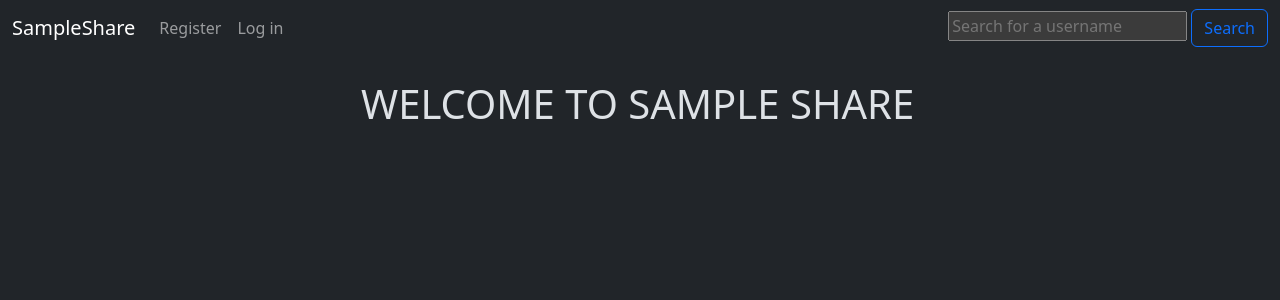
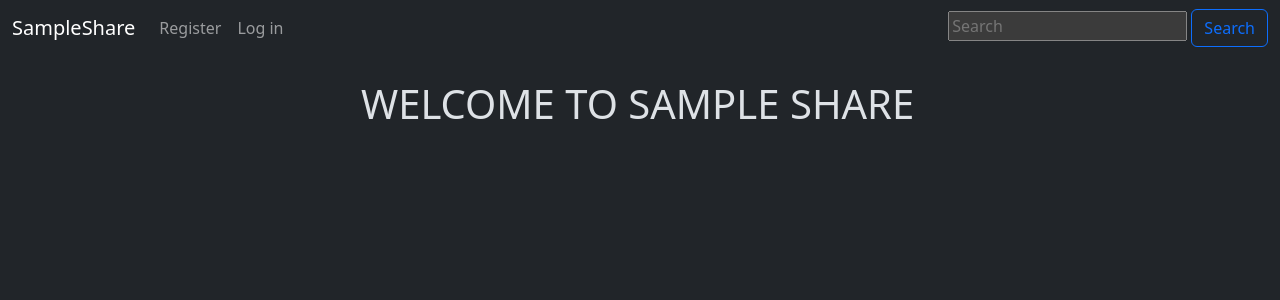
Before and after one commit to chrispugliese/SampleShare, a Django app: page / in a window 1280 px wide. Shown: the top 300 px of the page. Run offline with Django 5.2, Linux system fonts and the light colour scheme; data that the repository does not hold is empty.

Commit message:
Update navbar.html

```diff
--- a/website/templates/navbar.html
+++ b/website/templates/navbar.html
@@ -38,7 +38,7 @@
       </ul>
 
       <form method="get" action="{% url 'search_user' %}">
-        <input type="text" name="q" placeholder="Search for a username">
+        <input type="text" name="q" placeholder="Search">
         <button type="submit" class="btn btn-outline-primary">Search</button>
       </form>
     </div>
```
